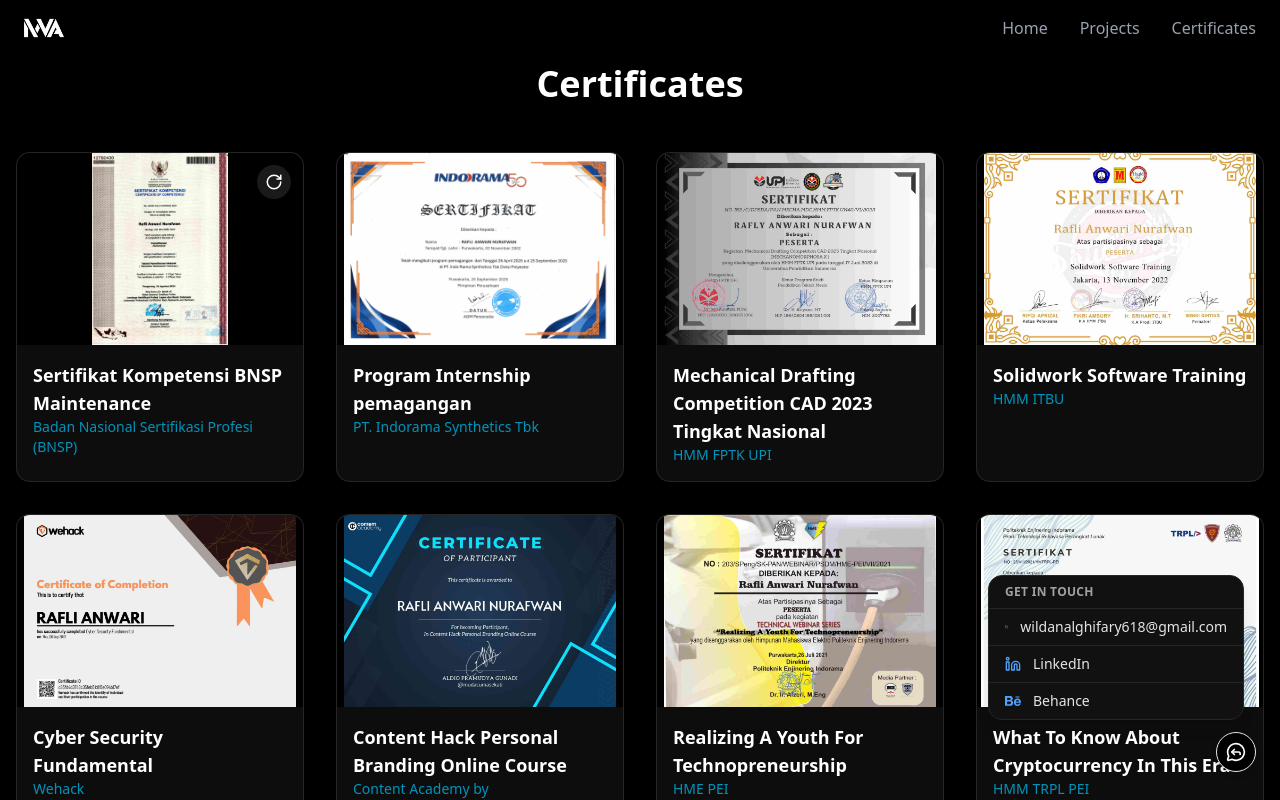
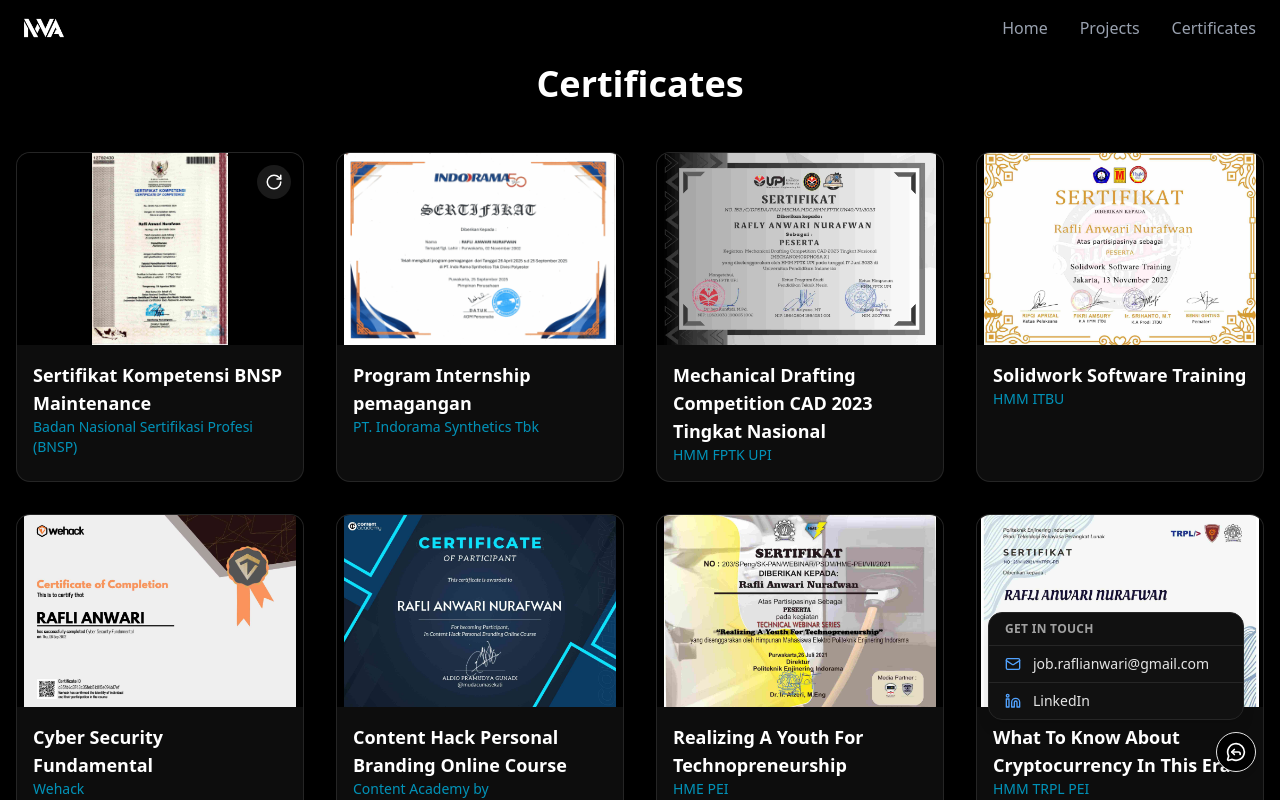
Before and after one commit to qcxint-crypto/rananwari-web, a Next.js app: page /certificates in a window 1280 px wide. Both pictures are taken after a click on the button 1236 px from the left and 754 px from the top of the page. Shown: the top 800 px of the page. Built offline with nearby package versions, Linux system fonts and the light colour scheme.

Commit message:
Update Contact.tsx

```diff
--- a/app/components/Contact.tsx
+++ b/app/components/Contact.tsx
@@ -46,27 +46,19 @@
               </div>
               <div className="border-t border-neutral-800 divide-y divide-neutral-800">
                 <a
-                  href="mailto:wildanalghifary618@gmail.com"
+                  href="mailto:job.raflianwari@gmail.com"
                   className="flex items-center gap-3 px-4 py-2 text-sm text-neutral-200 hover:bg-neutral-800 transition"
                 >
                   <Mail className="w-4 h-4 text-blue-400" />
-                  wildanalghifary618@gmail.com
+                  job.raflianwari@gmail.com
                 </a>
                 <a
-                  href="https://www.linkedin.com/in/mochammad-wildan-al-ghifary-6a36322a4/"
+                  href="https://www.linkedin.com/in/rafli-anwari-nurafwan-7b8a49231/"
                   target="_blank"
                   className="flex items-center gap-3 px-4 py-2 text-sm text-neutral-200 hover:bg-neutral-800 transition"
                 >
                   <Linkedin className="w-4 h-4 text-blue-400" />
                   LinkedIn
-                </a>
-                <a
-                  href="https://www.behance.net/wildanal1"
-                  target="_blank"
-                  className="flex items-center gap-3 px-4 py-2 text-sm text-neutral-200 hover:bg-neutral-800 transition"
-                >
-                  <FaBehance className="w-4 h-4 text-blue-400" />
-                  Behance
                 </a>
               </div>
             </motion.div>
```
